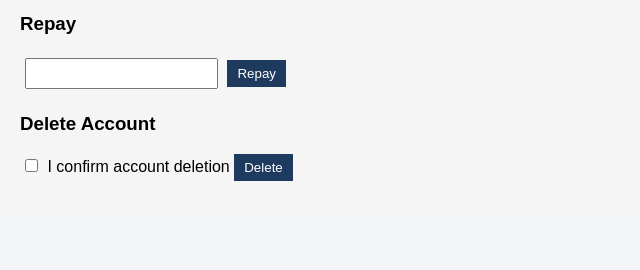
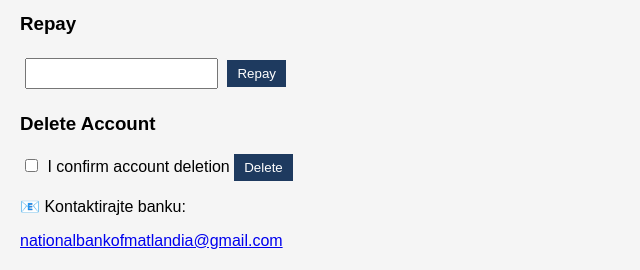
Before and after one commit to NationalBankofMatlandia/National-Bank-of-Matlandia, a Flask app: page /dashboard in a window 1280 px wide. Shown: the part 592-862 px from the top of the page, without its empty margins (0-640 px from the left). Before the commit the page ends 773 px from the top, so only its background shows below. Run offline with Flask 3, Linux system fonts and the light colour scheme; the visitor is signed in with stand-in values (Sample User, id 1).

Commit message:
Update dashboard.html

```diff
--- a/templates/dashboard.html
+++ b/templates/dashboard.html
@@ -38,5 +38,11 @@
     </label>
     <button>Delete</button>
 </form>
+<div class="contact-box">
+    <p>📧 Kontaktirajte banku:</p>
+    <a href="mailto:nationalbankofmatlandia@gmail.com">
+        nationalbankofmatlandia@gmail.com
+    </a>
+</div>
 
 {% endblock %}
```
